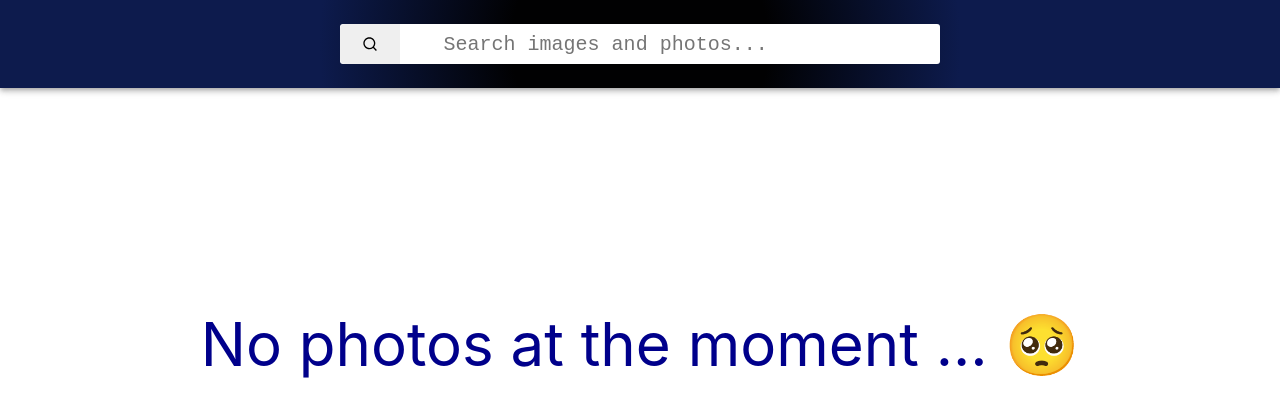
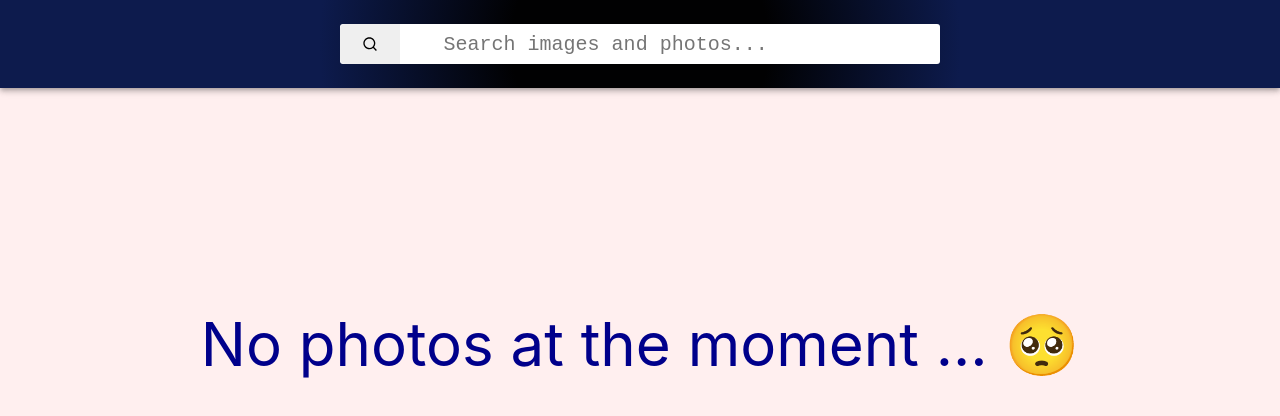
Before and after one commit to Anton240896/goit-react-hw-04-image-finder, a React (Create React App) app: page / in a window 1280 px wide. Shown: the top 416 px of the page. Built offline with nearby package versions, Linux system fonts and the light colour scheme.

Commit message:
add background

```diff
--- a/src/index.css
+++ b/src/index.css
@@ -1,7 +1,9 @@
-@import-normalize; /* bring in normalize.css styles */
+@import-normalize;
+/* bring in normalize.css styles */
 
 body {
   margin: 0;
+  background-color: rgb(255, 239, 239);
   font-family: -apple-system, BlinkMacSystemFont, 'Segoe UI', 'Roboto', 'Oxygen',
     'Ubuntu', 'Cantarell', 'Fira Sans', 'Droid Sans', 'Helvetica Neue',
     sans-serif;
```
